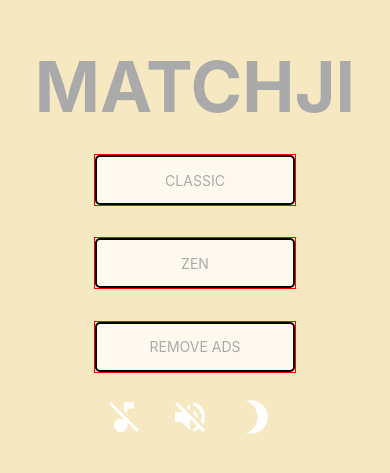
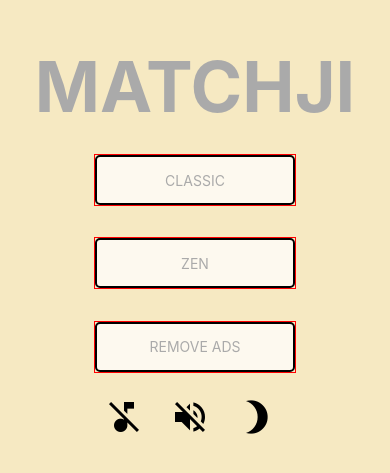
Before and after one commit to Chaucharian/matchji, a React Native app: screen / in a window 390 px wide. Shown: the part 183-656 px from the top of the page. Built offline with nearby package versions, Linux system fonts and the light colour scheme.

Commit message:
icon button improved

```diff
--- a/src/components/Controls.js
+++ b/src/components/Controls.js
@@ -1,21 +1,19 @@
 import React from "react";
-import { StyleSheet, View, Text } from "react-native";
+import { StyleSheet, View } from "react-native";
 import { useGeneralContext } from "../context/general";
 import { useTheme } from "../context/theme/themeContext";
-// import { useGameContext } from "../context/game";
-// import { useModalContext } from "../context/modal";
 import { IconButton } from "./IconButton";
 
 export const Controls = () => {
    const { state: { isMusicMute, isSoundMute }, dispatch: { muteMusic, muteSound } } = useGeneralContext();
-   const { state: { dark }, dispatch: { changeTheme } } = useTheme();
+   const { state: { dark, primary }, dispatch: { changeTheme } } = useTheme();
 
   return (
     <View style={[_styles.container]}>
     <View style={[_styles.buttonContainer]}>
-        <IconButton type={isMusicMute ? "music-note" : "music-off"} onPress={muteMusic} />
-        <IconButton type={isSoundMute ? "volume-up" : "volume-off"} onPress={muteSound} />
-        <IconButton type={ dark ? "wb-sunny" : "brightness-3"} onPress={changeTheme} />
+        <IconButton color={dark ? "#FFF" : "#000"} type={isMusicMute ? "music-note" : "music-off"} onPress={muteMusic} />
+        <IconButton color={dark ? "#FFF" : "#000"} type={isSoundMute ? "volume-up" : "volume-off"} onPress={muteSound} />
+        <IconButton color={dark ? "#FFF" : "#000"} type={ dark ? "wb-sunny" : "brightness-3"} onPress={changeTheme} />
       </View>
       </View>
   );
--- a/src/components/IconButton.js
+++ b/src/components/IconButton.js
@@ -12,11 +12,11 @@ import Icon from "react-native-vector-icons/MaterialIcons";
 
 const _styles = StyleSheet.create({
   container: {
-    color: "#000",
+    // color: "",
   },
 });
 
-export const IconButton = ({ type, size=40, styles, onPress }) => {
+export const IconButton = ({ type, size=40, color, styles, onPress }) => {
   const {
     state: { primary },
   } = useTheme();
@@ -28,12 +28,15 @@ export const IconButton = ({ type, size=40, styles, onPress }) => {
   }, [onPress]);
 
   return (
-    <Icon.Button
+    <TouchableOpacity onPress={onPress}>
+      <Icon.Button
+      disabled={true}
       name={type}
+      color={color}
       backgroundColor={"transparent"}
       size={size}
       style={[_styles.container, { ...styles }]}
-      onPress={onPress}
     />
+    </TouchableOpacity>
   );
 };
--- a/src/components/Modal.js
+++ b/src/components/Modal.js
@@ -52,7 +52,6 @@ export const Modal = ({ styles }) => {
   } = useGeneralContext();
   const {
     state: { secondary },
-    dispatch: { changeTheme },
   } = useTheme();
 
   const handleAction = useCallback(
@@ -63,13 +62,10 @@ export const Modal = ({ styles }) => {
         resetLevel();
       } else if (action == "menu") {
         goMenu();
-      } else if (action == "theme") {
-        changeTheme();
-        return;
       }
       close();
     },
-    [nextLevel, resetLevel, goMenu, changeTheme, close]
+    [nextLevel, resetLevel, goMenu, close]
   );
 
   const content = useMemo(() => {
@@ -78,7 +74,6 @@ export const Modal = ({ styles }) => {
       newContent = (
         <MenuTemplate
           onClose={close}
-          onChangeTheme={() => handleAction("theme")}
           onMenu={() => handleAction("menu")}
           onReset={() => handleAction("reset")}
         />
--- a/src/context/modal/templates.js
+++ b/src/context/modal/templates.js
@@ -3,6 +3,7 @@ import { View, StyleSheet } from "react-native";
 import { CloseButton } from "../../components/CloseButton";
 import { Button } from "../../components/Button";
 import { Text } from "../../components/Text";
+import { Controls } from "../../components/Controls";
 
 const _styles = StyleSheet.create({
   container: {
@@ -48,7 +49,7 @@ const _styles = StyleSheet.create({
   },
 });
 
-export const MenuTemplate = ({ onMenu, onClose, onReset, onChangeTheme }) => (
+export const MenuTemplate = ({ onMenu, onClose, onReset }) => (
   <>
     <View
       style={[_styles.container]}
@@ -60,9 +61,6 @@ export const MenuTemplate = ({ onMenu, onClose, onReset, onChangeTheme }) => (
       </View>
       <View style={[_styles.optionsContainer]}>
         <View style={[_styles.options]}>
-        <Button onPress={onChangeTheme}>
-            <Text button>DARK</Text>
-          </Button>
           <Button onPress={onClose}>
             <Text button>CONTINUE</Text>
           </Button>
@@ -72,6 +70,7 @@ export const MenuTemplate = ({ onMenu, onClose, onReset, onChangeTheme }) => (
           <Button onPress={onMenu} >
             <Text button>MENU</Text>
           </Button>
+          <Controls />
         </View>
       </View>
     </View>
```
